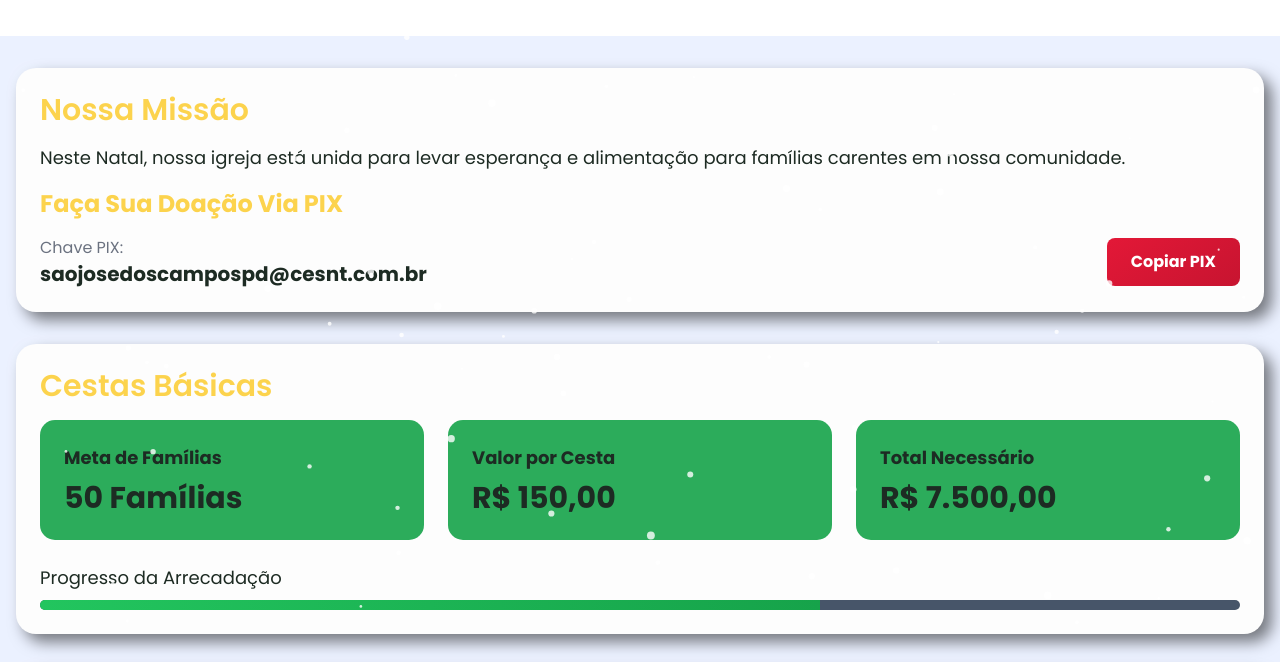
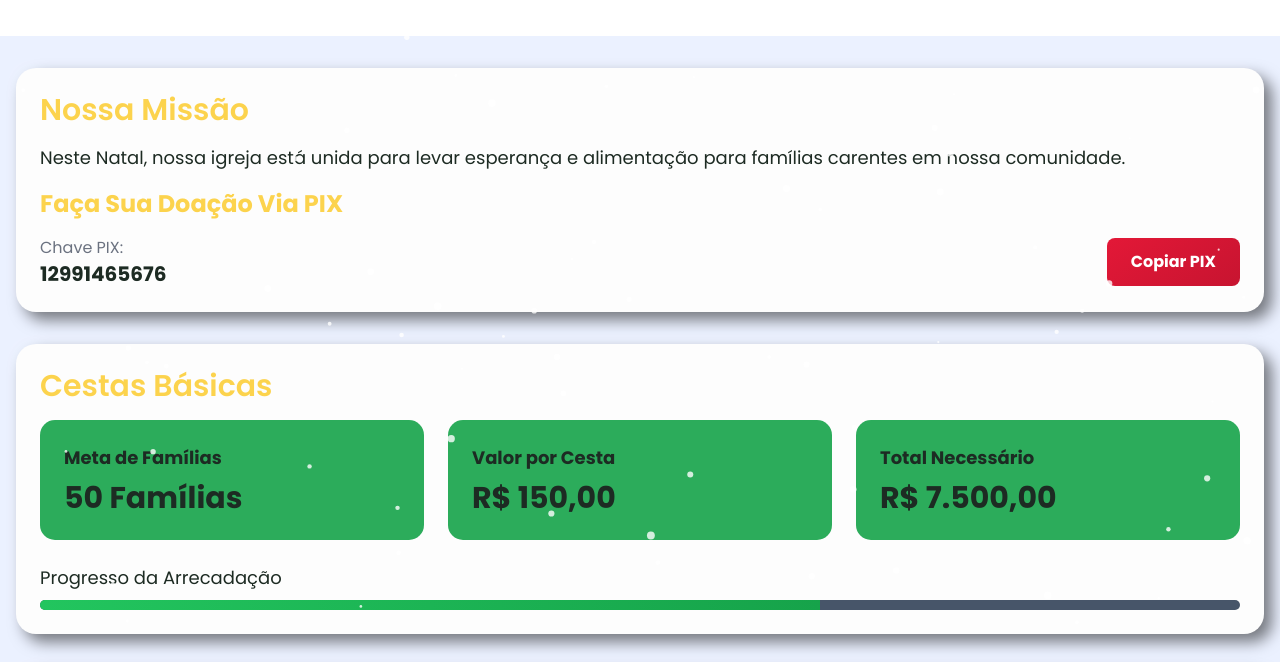
Before and after one commit to LucasSlessa/igreja, a plain HTML site: page index.html in a window 1280 px wide. Both pictures are taken after a click on the button "Copiar PIX". Shown: the part 1304-1966 px from the top of the page. Drawn offline with nearby package versions, Linux system fonts and the light colour scheme.

```diff
--- a/index.html
+++ b/index.html
@@ -553,7 +553,7 @@
                     <div class="flex flex-col md:flex-row items-center justify-between gap-4">
                         <div>
                             <p class="text-gray-500">Chave PIX:</p>
-                            <strong class="text-xl ">saojosedoscampospd@cesnt.com.br</strong>
+                            <strong class="text-xl ">12991465676</strong>
                         </div>
                         <button onclick="copyPix()" class="pix-button text-white px-6 py-3 rounded-lg font-bold">
                             Copiar PIX
@@ -656,7 +656,7 @@
 
         <script>
             function copyPix() {
-                const pixKey = "saojosedoscampospd@cesnt.com.br";
+                const pixKey = "12991465676";
                 navigator.clipboard.writeText(pixKey).then(() => {
                     alert("Chave PIX copiada com sucesso!");
                 }).catch(err => {
```
